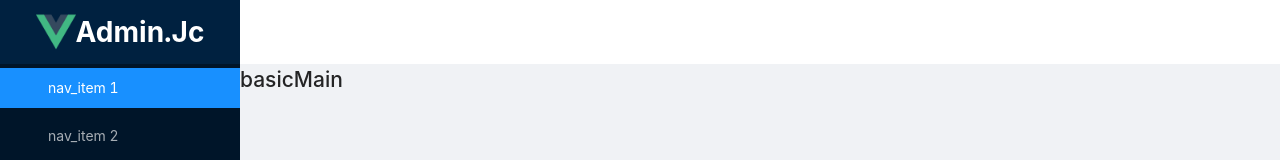
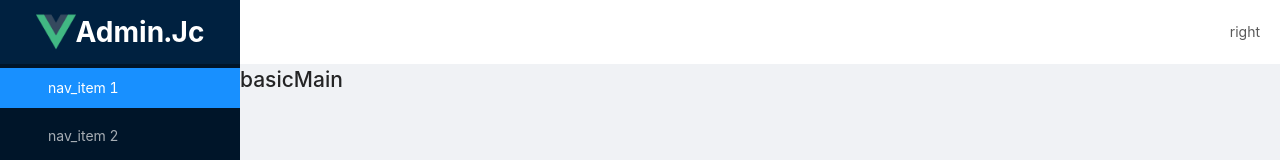
Before and after one commit to madfour/vue-antdv-admin, a Vue app: page / in a window 1280 px wide. Shown: the top 160 px of the page. Built offline with nearby package versions, Linux system fonts and the light colour scheme.

Commit message:
headerAvatar

```diff
--- a/src/layouts/component/Header/BasicHeader.vue
+++ b/src/layouts/component/Header/BasicHeader.vue
@@ -5,12 +5,18 @@
       :type="collapsed ? 'menu-unfold' : 'menu-fold'"
       @click="() => (collapsed = !collapsed)"
     />
+    <!--    <header-avatar class="header-item" />-->
+    <a-row>
+      right
+    </a-row>
   </a-layout-header>
 </template>
 
 <script>
+import HeaderAvatar from './HeaderAvatar'
 export default {
-  name: 'BasicHead',
+  name: 'BasicHeader',
+  comments: { HeaderAvatar },
   data() {
     return {
       collapsed: false
--- /dev/null
+++ b/src/layouts/component/Header/HeaderAvatar.vue
@@ -0,0 +1,19 @@
+<template>
+  <div class="title">Admin.Jc</div>
+</template>
+
+<script>
+export default {
+  name: 'HeaderAvatar',
+  computed: {},
+  methods: {
+    logout() {
+      console.log('LOGO')
+    }
+  }
+}
+</script>
+
+<style scoped>
+
+</style>
--- a/src/layouts/component/Header/index.less
+++ b/src/layouts/component/Header/index.less
@@ -4,4 +4,12 @@
   position: relative;
   padding: 0 20px;
   background-color: #ffffff;
+  .trigger{
+    font-size: 22px;
+  }
+
+  .ant-row{
+    display: inline-block;
+    float: right;
+  }
 }
```
Also changed, not shown: src/layouts/component/Header/index.js (deleted).
